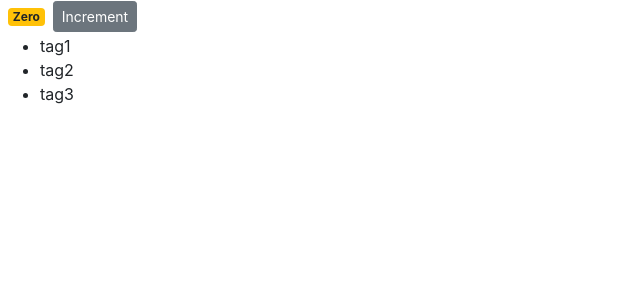
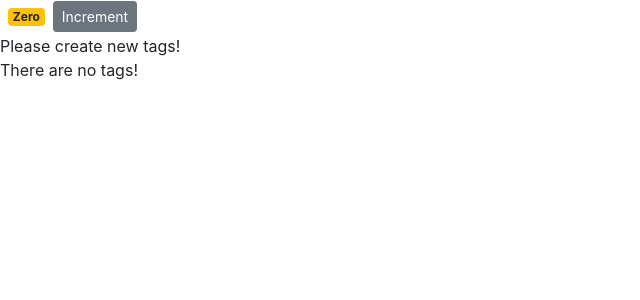
Before and after one commit to achintSatsangi/counter-app, a React (Create React App) app: page / in a window 1280 px wide. Shown: the top 300 px of the page, without its empty margins (0-640 px from the left). Built offline with nearby package versions, Linux system fonts and the light colour scheme.

Commit message:
Added event handler on the button and also reflected the change in the object state

```diff
--- a/src/components/counter.jsx
+++ b/src/components/counter.jsx
@@ -3,19 +3,37 @@ import React, { Component } from "react";
 class Counter extends Component {
   state = {
     count: 0,
-    tags: ["tag1", "tag2", "tag3"]
+    tags: []
+  };
+
+  renderTags() {
+    if (this.state.tags.length === 0) return <p>There are no tags!</p>;
+    return (
+      <ul>
+        {this.state.tags.map(tag => (
+          <li key={tag}>{tag}</li>
+        ))}
+      </ul>
+    );
+  }
+
+  handleIncrement = () => {
+    this.setState({ count: this.state.count + 1 });
   };
 
   render() {
     return (
       <div>
         <span className={this.getBadgeClasses()}>{this.formatCount()}</span>
-        <button className="btn btn-secondary btn-sm">Increment</button>
-        <ul>
-          {this.state.tags.map(tag => (
-            <li key={tag}>{tag}</li>
-          ))}
-        </ul>
+        <button
+          onClick={this.handleIncrement}
+          className="btn btn-secondary btn-sm"
+        >
+          Increment
+        </button>
+        <br />
+        {this.state.tags.length === 0 && "Please create new tags!"}
+        {this.renderTags()}
       </div>
     );
   }
```
